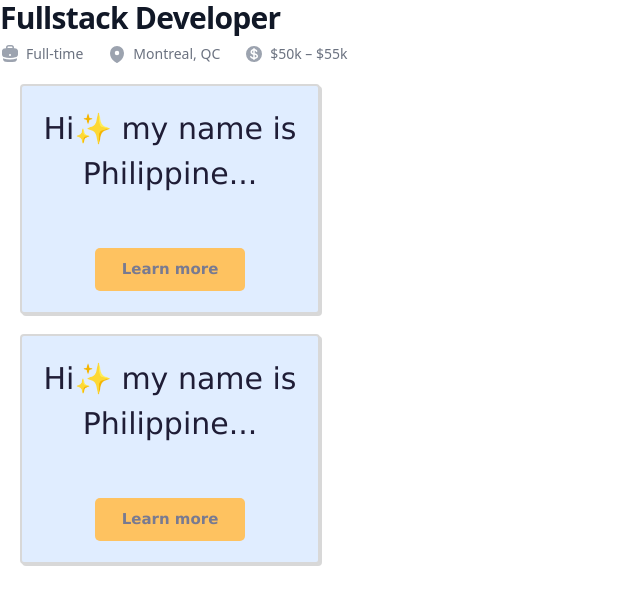
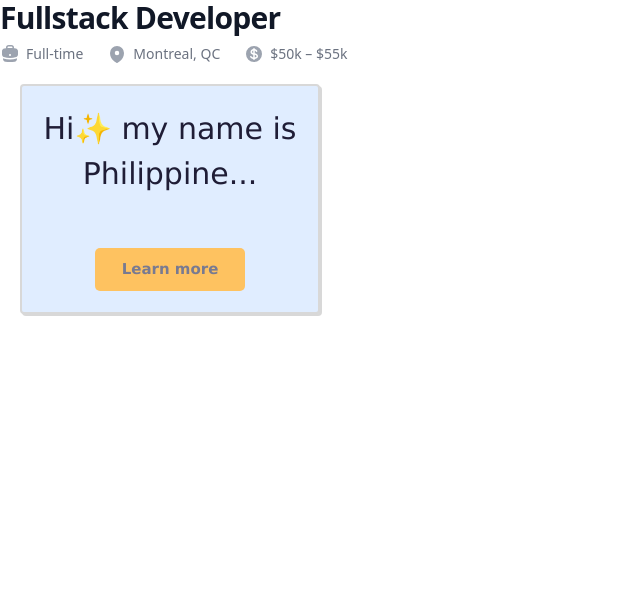
Before and after one commit to Plorrain/my-own-personnal-app, a React (Create React App) app: page / in a window 1280 px wide. Shown: the top 604 px of the page, without its empty margins (0-640 px from the left). Built offline with nearby package versions, Linux system fonts and the light colour scheme.

Commit message:
cleaning code again

```diff
--- a/src/App.js
+++ b/src/App.js
@@ -8,7 +8,6 @@ return (
     <Fragment>
       <PageHeader />
       <CardFlip />
-      <CardFlip />
     </Fragment>
   );
 }
```
